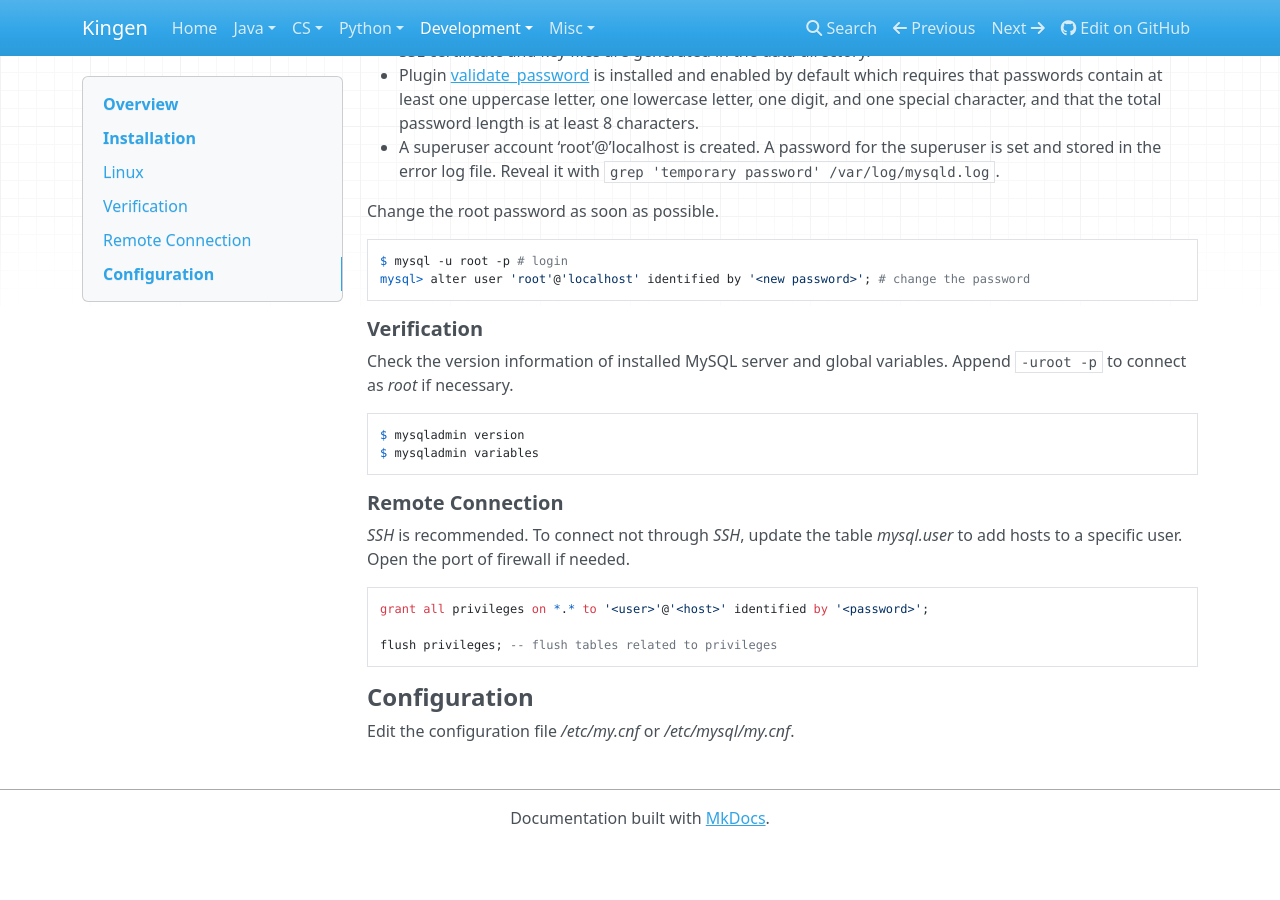
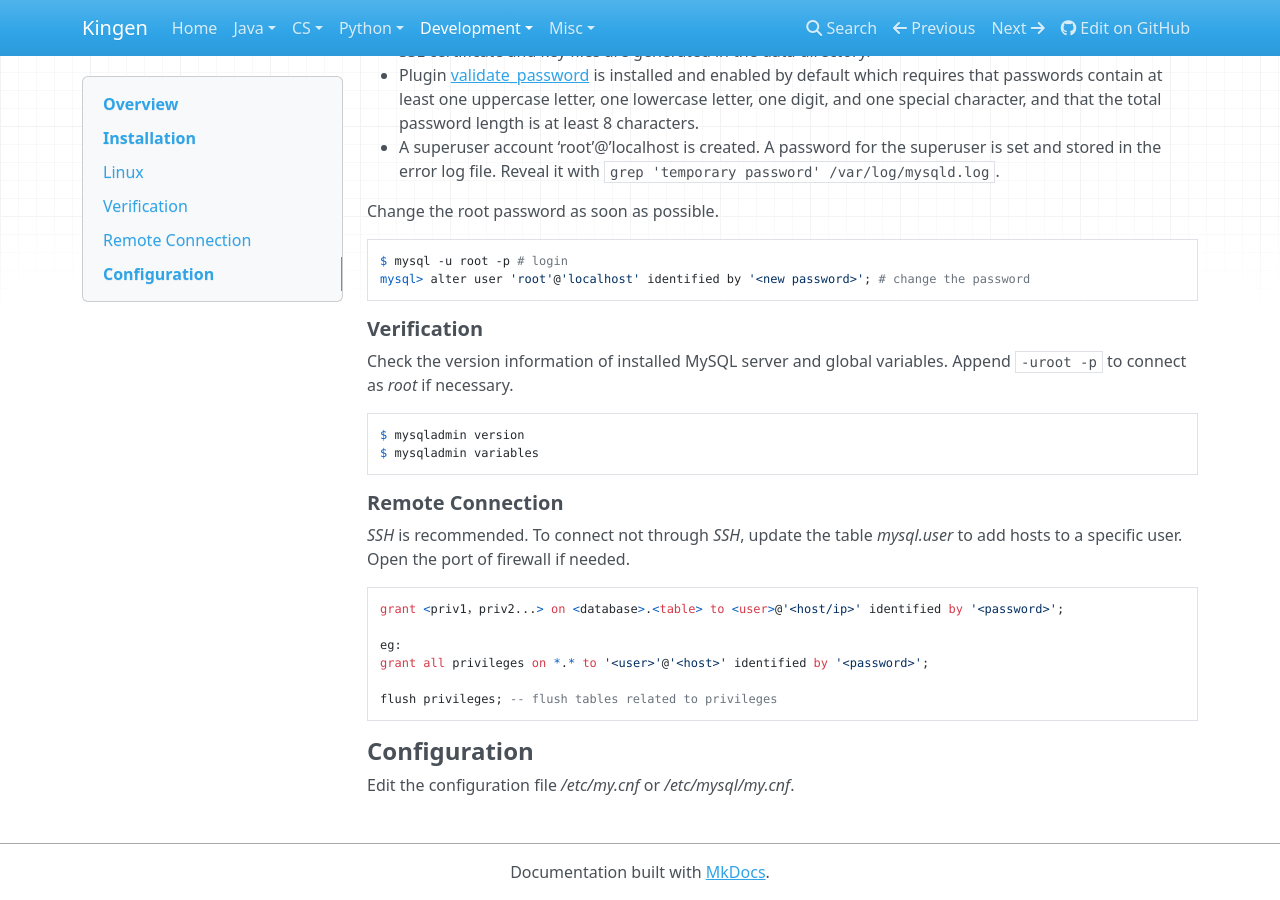
Before and after one commit to EastSunrise/wiki-kingen, an MkDocs documentation site: the page built from docs/dev/mysql/index.md, in a window 1280 px wide and 900 px high, scrolled down 825 px. Built offline with MkDocs 1.6.1, drawn with Linux system fonts in a browser that asks for light colours; nearby versions of some CDN libraries; before the commit the page ends 1671 px from its top, so only the background shows below that.

Commit message:
user privileges

````diff
--- a/docs/dev/mysql/index.md
+++ b/docs/dev/mysql/index.md
@@ -63,6 +63,9 @@ $ mysqladmin variables
 *SSH* is recommended. To connect not through *SSH*, update the table *mysql.user* to add hosts to a specific user. Open the port of firewall if needed.
 
 ```sql
+grant <priv1，priv2...> on <database>.<table> to <user>@'<host/ip>' identified by '<password>';
+
+eg:
 grant all privileges on *.* to '<user>'@'<host>' identified by '<password>';
 
 flush privileges; -- flush tables related to privileges
````
